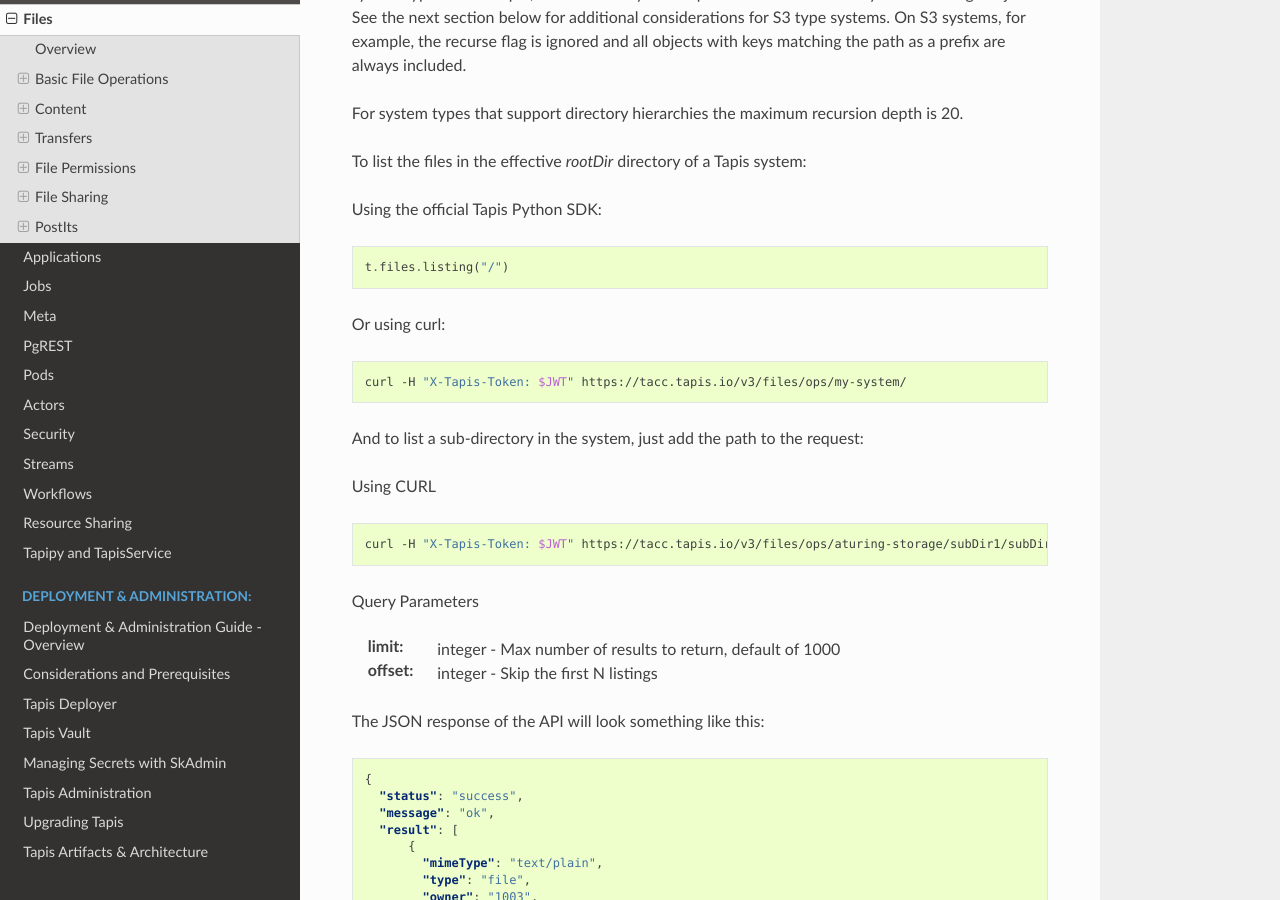
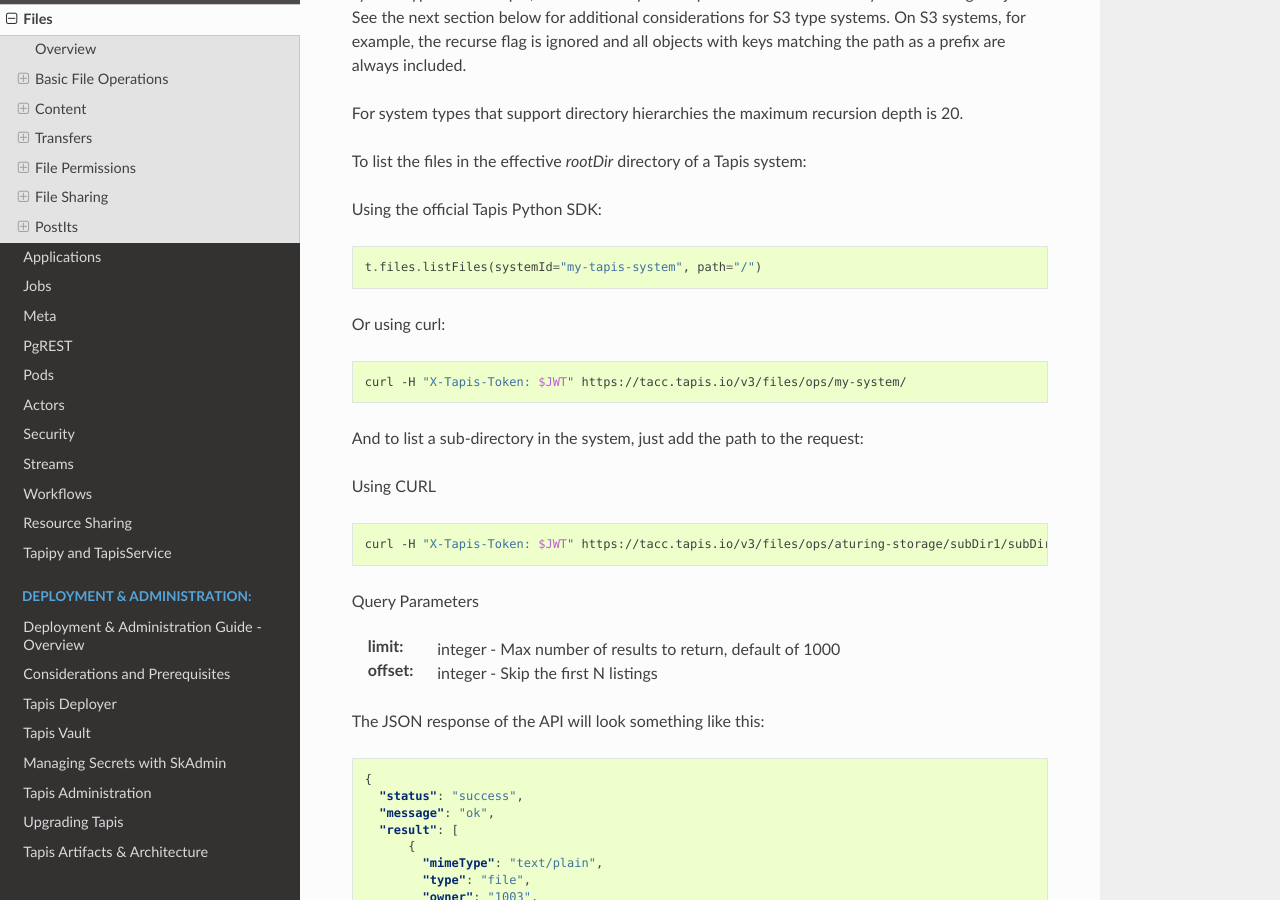
Before and after one commit to tapis-project/documentation, a Sphinx documentation site: the page built from source/technical/files.rst, in a window 1280 px wide and 900 px high, scrolled down 700 px. Built offline with Sphinx 7.4.7 and the Read the Docs theme 2.0.0, drawn with Linux system fonts in a browser that asks for light colours.

Commit message:
Files: Fix t.files.listFiles tapipy example.

```diff
--- a/source/technical/apps.rst
+++ b/source/technical/apps.rst
@@ -71,7 +71,7 @@
   Maximum total number of jobs that can be queued or running for this application on a given execution system at
   a given time. Note that the execution system may also limit the number of jobs on the system which may further
   restrict the total number of jobs. Set to -1 for unlimited. Default is unlimited.
-*mJobsPerUser*
+*maxJobsPerUser*
   Maximum total number of jobs associated with a specific job owner that can be queued or running for this application
   on a given execution system at a given time. Note that the execution system may also limit the number of jobs on the
   system which may further restrict the total number of jobs. Set to -1 for unlimited. Default is unlimited.
--- a/source/technical/files.rst
+++ b/source/technical/files.rst
@@ -43,7 +43,7 @@
 
 .. code-block:: python
 
-    t.files.listing("/")
+    t.files.listFiles(systemId="my-tapis-system", path="/")
 
 Or using curl:
 
```
